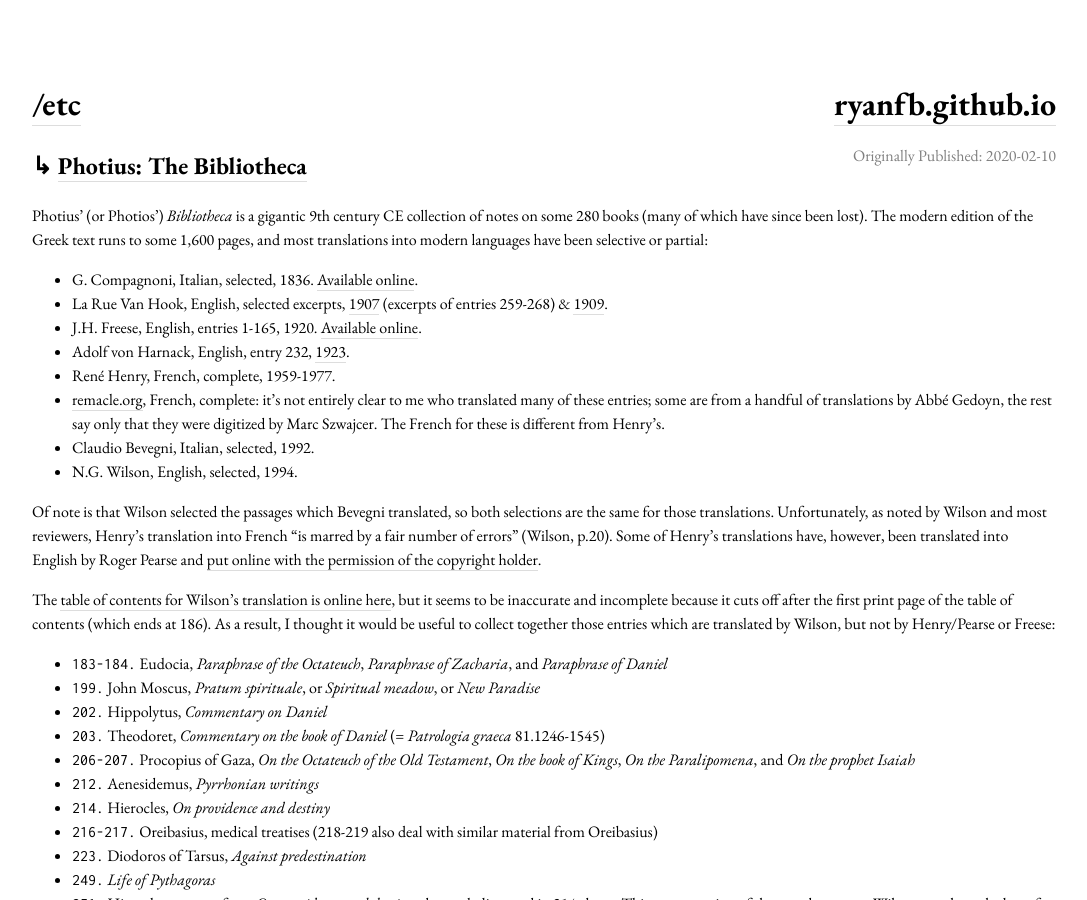
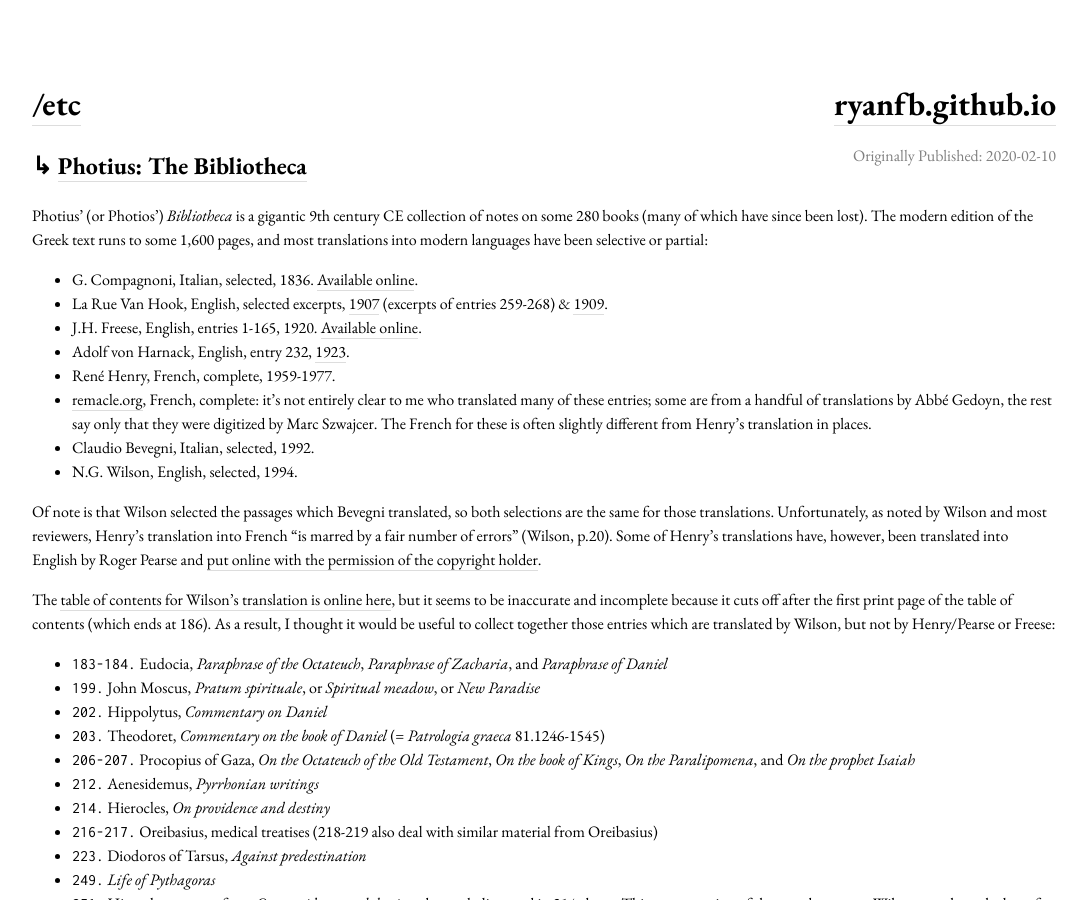
Before and after one commit to ryanfb/etc, a Jekyll site: the page built from _posts/2020-02-10-photius_the_bibliotheca.md, in a window 1280 px wide and 900 px high. Shown: the whole window, without its empty margins (96-1183 px from the left). Built offline with Jekyll 4.4.1, drawn with Linux system fonts in a browser that asks for light colours; nearby versions of some CDN libraries.

Commit message:
Note differences

```diff
--- a/_posts/2020-02-10-photius_the_bibliotheca.md
+++ b/_posts/2020-02-10-photius_the_bibliotheca.md
@@ -9,7 +9,7 @@ Photius' (or Photios') *Bibliotheca* is a gigantic 9th century CE collection of
  * J.H. Freese, English, entries 1-165, 1920. [Available online](http://www.tertullian.org/fathers/photius_03bibliotheca.htm).
  * Adolf von Harnack, English, entry 232, [1923](http://www.tertullian.org/fathers/harnack_stephen_gobar.htm).
  * René Henry, French, complete, 1959-1977.
- * [remacle.org](http://remacle.org/bloodwolf/erudits/photius/table.htm), French, complete: it's not entirely clear to me who translated many of these entries; some are from a handful of translations by Abbé Gedoyn, the rest say only that they were digitized by Marc Szwajcer. The French for these is different from Henry's.
+ * [remacle.org](http://remacle.org/bloodwolf/erudits/photius/table.htm), French, complete: it's not entirely clear to me who translated many of these entries; some are from a handful of translations by Abbé Gedoyn, the rest say only that they were digitized by Marc Szwajcer. The French for these is often slightly different from Henry's translation in places.
  * Claudio Bevegni, Italian, selected, 1992.
  * N.G. Wilson, English, selected, 1994.
 
```
